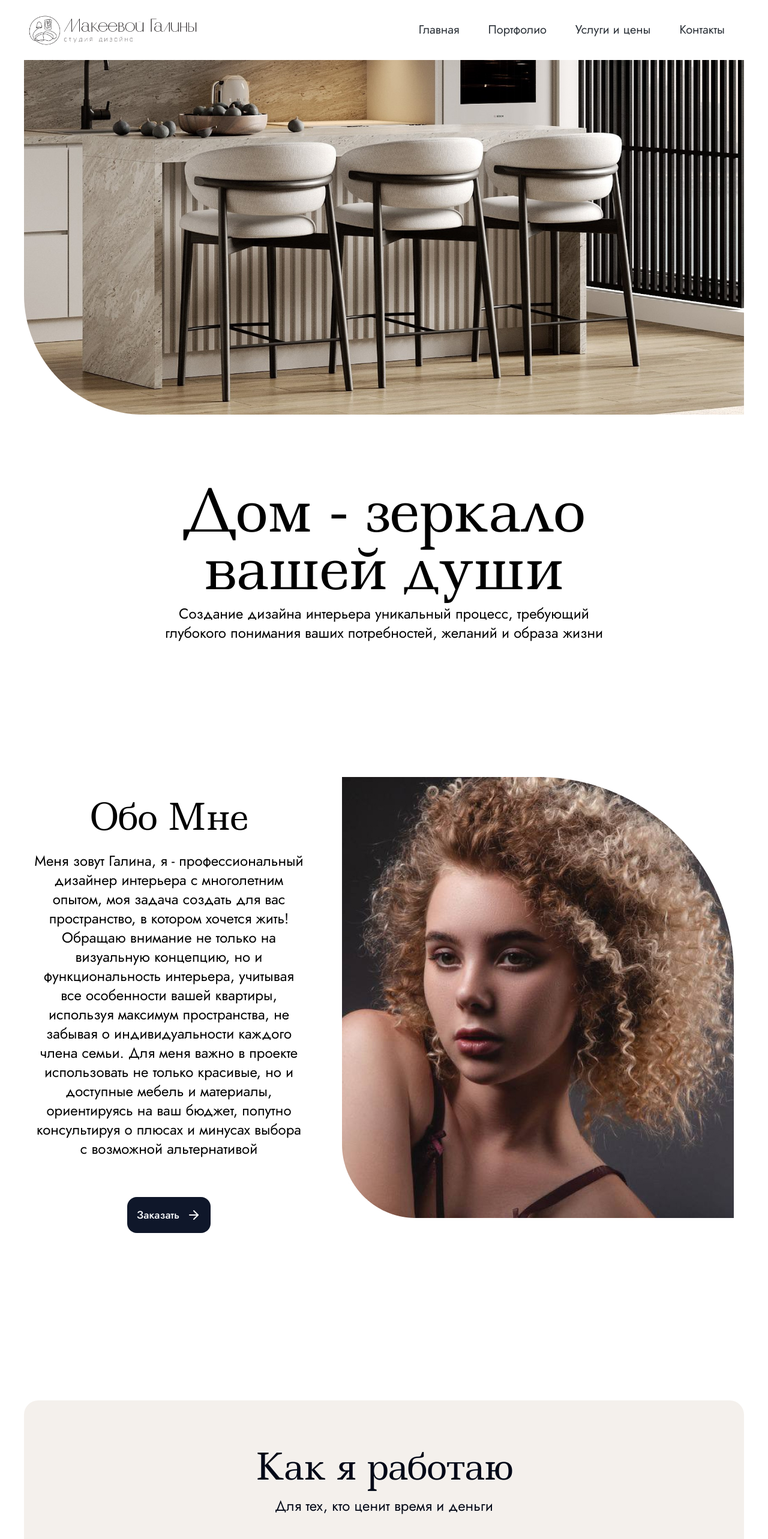
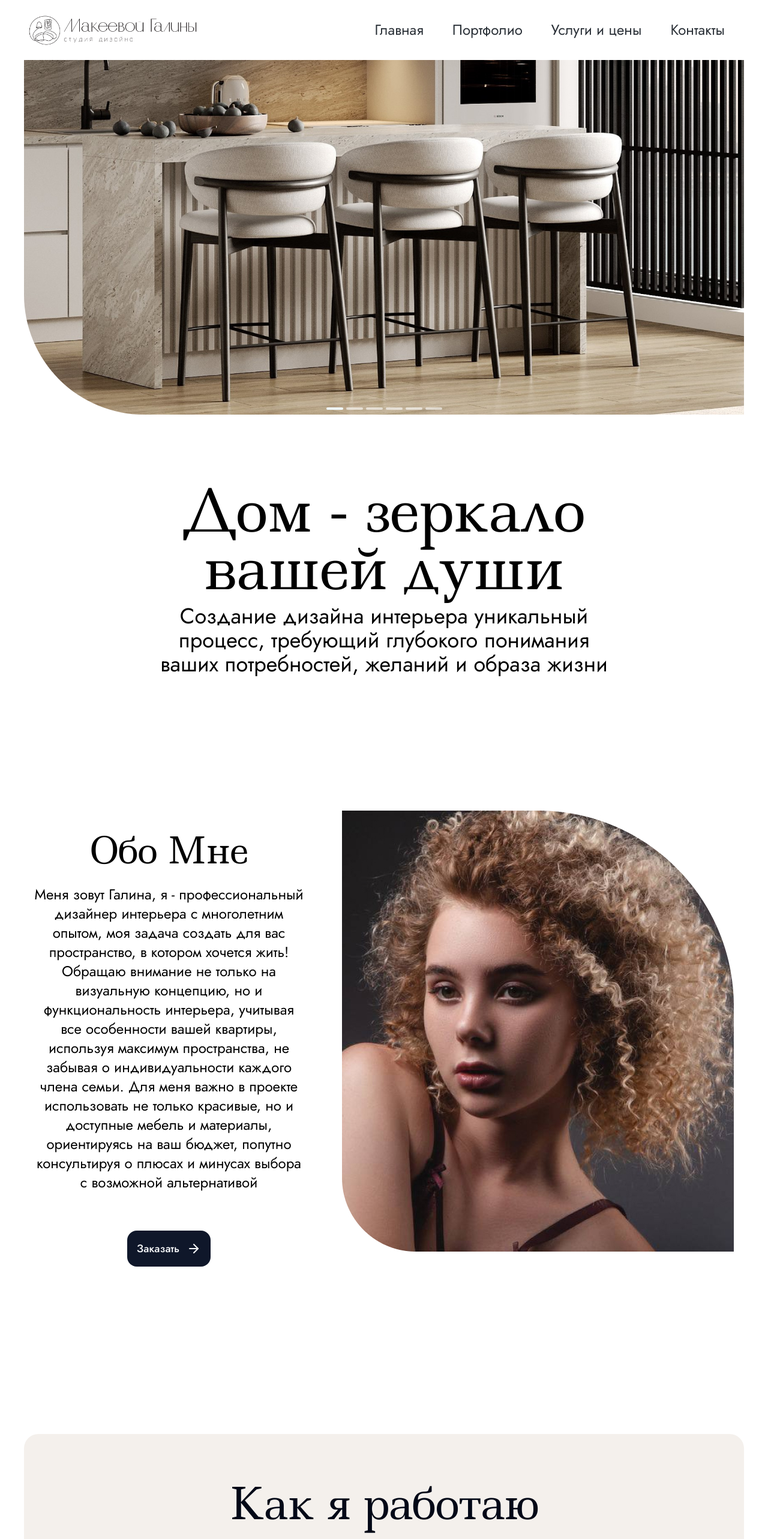
Before and after one commit to Mabori1/disign-galina, a Next.js app: page / in a window 1280 px wide. Shown: the top 2565 px of the page at 60% size. Built offline with nearby package versions, Linux system fonts and the light colour scheme.

Commit message:
поправил шрифты и отображение количества фото на слайдере

```diff
--- a/components/Approach.tsx
+++ b/components/Approach.tsx
@@ -4,11 +4,11 @@ import Image from "next/image";
 const Approach = () => {
   return (
     <section className="mb-28 flex flex-col flex-wrap items-center rounded-3xl bg-isabelline pt-20">
-      <div className="mx-auto flex max-w-lg flex-col items-center">
-        <h2 className="mb-5 text-center font-ledger text-4xl lg:text-6xl">
+      <div className="mx-auto flex flex-col items-center">
+        <h2 className="mb-5 text-center font-ledger text-5xl lg:text-7xl">
           Как я работаю
         </h2>
-        <p className="mb-11 text-center font-jost text-xl lg:text-2xl">
+        <p className="mb-11 text-center font-jost text-3xl lg:text-4xl">
           Для тех, кто ценит время и деньги
         </p>
       </div>
@@ -28,10 +28,10 @@ const Approach = () => {
             <span className="font-jost text-8xl">01</span>
           </div>
           <div className="mr-16 flex size-full max-w-md flex-col">
-            <h3 className="mb-7 text-center font-ledger text-3xl md:text-4xl lg:text-6xl">
+            <h3 className="mb-7 text-center font-ledger text-4xl">
               Подготовка
             </h3>
-            <p className="mb-11 font-jost text-xl text-typewriter-Ink lg:text-2xl">
+            <p className="mb-11 font-jost text-3xl text-typewriter-Ink">
               Выезд на объект для замера и фотофиксации всех помещений
               коммуникаций, подписание договора, сбор подробного технического
               задания
@@ -52,10 +52,10 @@ const Approach = () => {
             <span className="font-jost text-8xl">02</span>
           </div>
           <div className="mr-16 flex size-full max-w-md flex-col">
-            <h3 className="mb-7 text-center font-ledger text-3xl lg:text-6xl">
+            <h3 className="mb-7 text-center font-ledger text-4xl">
               Планировочное решение
             </h3>
-            <p className="mb-11 font-jost text-xl text-typewriter-Ink lg:text-2xl">
+            <p className="mb-11 font-jost text-3xl text-typewriter-Ink">
               Изготовление пакета чертежей, таких как: обмерный план,
               расстановки мебели в нескольких вариантах
             </p>
@@ -76,10 +76,10 @@ const Approach = () => {
             <span className="font-jost text-8xl">03</span>
           </div>
           <div className="mr-16 flex size-full max-w-md flex-col">
-            <h3 className="mb-7 text-center font-ledger text-3xl lg:text-6xl">
+            <h3 className="mb-7 text-center font-ledger text-4xl">
               Концепция и 3D-Визуализация
             </h3>
-            <p className="mb-11 font-jost text-xl text-typewriter-Ink lg:text-2xl">
+            <p className="mb-11 font-jost text-3xl text-typewriter-Ink">
               Разработка концепции и визуального стиля, отрисовка
               фотореалистичных 3D-Визуализаций
             </p>
@@ -99,10 +99,10 @@ const Approach = () => {
             <span className="font-jost text-8xl">04</span>
           </div>
           <div className="mr-16 flex size-full max-w-md flex-col">
-            <h3 className="mb-7 text-center font-ledger text-3xl lg:text-6xl">
+            <h3 className="mb-7 text-center font-ledger text-4xl">
               Компоновка проекта
             </h3>
-            <p className="mb-11 font-jost text-xl text-typewriter-Ink lg:text-2xl">
+            <p className="mb-11 font-jost text-3xl text-typewriter-Ink">
               Создание дополнительных комплкетов чертежей для строителей, таких
               как: план пола, потолка, плинтусов, розеток и тд.
             </p>
--- a/components/Hero.tsx
+++ b/components/Hero.tsx
@@ -16,20 +16,20 @@ const Hero = () => {
         <ImageCarousel data={heroPhotos} width={1920} height={1080} />
       </div>
       <div className="mx-auto my-14 flex w-full max-w-3xl flex-col items-center md:my-20 lg:my-28">
-        <h1 className="mb-3 max-w-3xl text-wrap text-center font-ledger text-4xl md:text-6xl lg:text-8xl">
+        <h1 className="mb-3 max-w-3xl text-wrap text-center font-ledger text-6xl md:text-7xl lg:text-8xl">
           Дом - зеркало вашей души
         </h1>
-        <p className="text-center font-jost text-xl lg:text-2xl">
+        <p className="text-center font-jost text-3xl lg:text-4xl">
           Создание дизайна интерьера уникальный процесс, требующий глубокого
           понимания ваших потребностей, желаний и образа жизни
         </p>
       </div>
       <div className="mx-auto my-8 flex flex-wrap-reverse items-center justify-center lg:my-28">
         <div className="mr-16 flex max-w-md flex-col items-center">
-          <h2 className="mb-7 text-center font-ledger text-4xl lg:text-6xl">
+          <h2 className="mb-7 text-center font-ledger text-5xl lg:text-6xl">
             Обо Мне
           </h2>
-          <p className="mb-11 text-center font-jost text-xl lg:text-2xl">
+          <p className="mb-11 text-center font-jost text-2xl md:text-3xl lg:text-2xl">
             Меня зовут Галина, я - профессиональный дизайнер интерьера с
             многолетним опытом, моя задача создать для вас пространство, в
             котором хочется жить! Обращаю внимание не только на визуальную
--- a/components/MyWork.tsx
+++ b/components/MyWork.tsx
@@ -12,18 +12,17 @@ const MyWork = () => {
         <h2 className="mb-5 text-center font-ledger text-4xl lg:text-6xl">
           Мои работы
         </h2>
-        <p className="mb-11 text-center font-jost text-xl lg:text-2xl">
+        <p className="mb-11 text-center font-jost text-3xl">
           Во власти качества
         </p>
       </div>
 
-      <div className="mx-auto mb-16 mt-10 flex w-full max-w-[1150px] flex-wrap items-center justify-between gap-20">
+      <div className="mx-auto mb-16 mt-10 flex w-full max-w-[1150px] flex-wrap items-center justify-center gap-20">
         {myWork.map((item, index) => (
           <div key={index} className="flex flex-col justify-center">
             <div
               className={cn(
-                "mb-6 w-full max-w-[525px] overflow-hidden",
-                index % 2 === 0 ? "rounded-tr-[100px]" : "rounded-tl-[100px]",
+                "mb-6 w-full overflow-hidden rounded-bl-[100px] xl:max-w-[525px]",
               )}
             >
               <ImageCarousel data={item.images} width={548} height={525} />
--- a/components/NavBar.tsx
+++ b/components/NavBar.tsx
@@ -35,7 +35,7 @@ const NavBar = () => {
             {nav.map((navItem, index) => (
               <li
                 key={index}
-                className="border-b-2 border-b-nightshade-blue py-4 text-center font-jost text-base text-nightshade-blue hover:text-neutral-500 md:border-b-0 md:px-2 md:text-xl lg:px-6"
+                className="border-b-2 border-b-nightshade-blue py-6 text-center font-jost text-3xl text-nightshade-blue hover:text-neutral-500 md:border-b-0 md:px-2 md:text-xl lg:px-6 lg:text-2xl"
               >
                 <Link href={`#${navItem}`} onClick={() => setNavBar(!navBar)}>
                   {navItem}
--- a/components/image-carousel.tsx
+++ b/components/image-carousel.tsx
@@ -101,9 +101,8 @@ export function ImageCarousel(props: ImageCarouselProps) {
       </Carousel>
 
       <div
-        className={`absolute bottom-0 flex w-full flex-wrap justify-center gap-[5px] pb-2 transition-opacity duration-1000 ${
-          isHovered ? "opacity-100" : "opacity-0"
-        }`}
+        className={`absolute bottom-0 flex w-full flex-wrap justify-center gap-[5px] pb-2 opacity-100 transition-opacity duration-1000`}
+        // ${isHovered ? "opacity-100" : "opacity-0"}
       >
         {Array.from({ length: count }).map((_, index) => (
           <div
```
